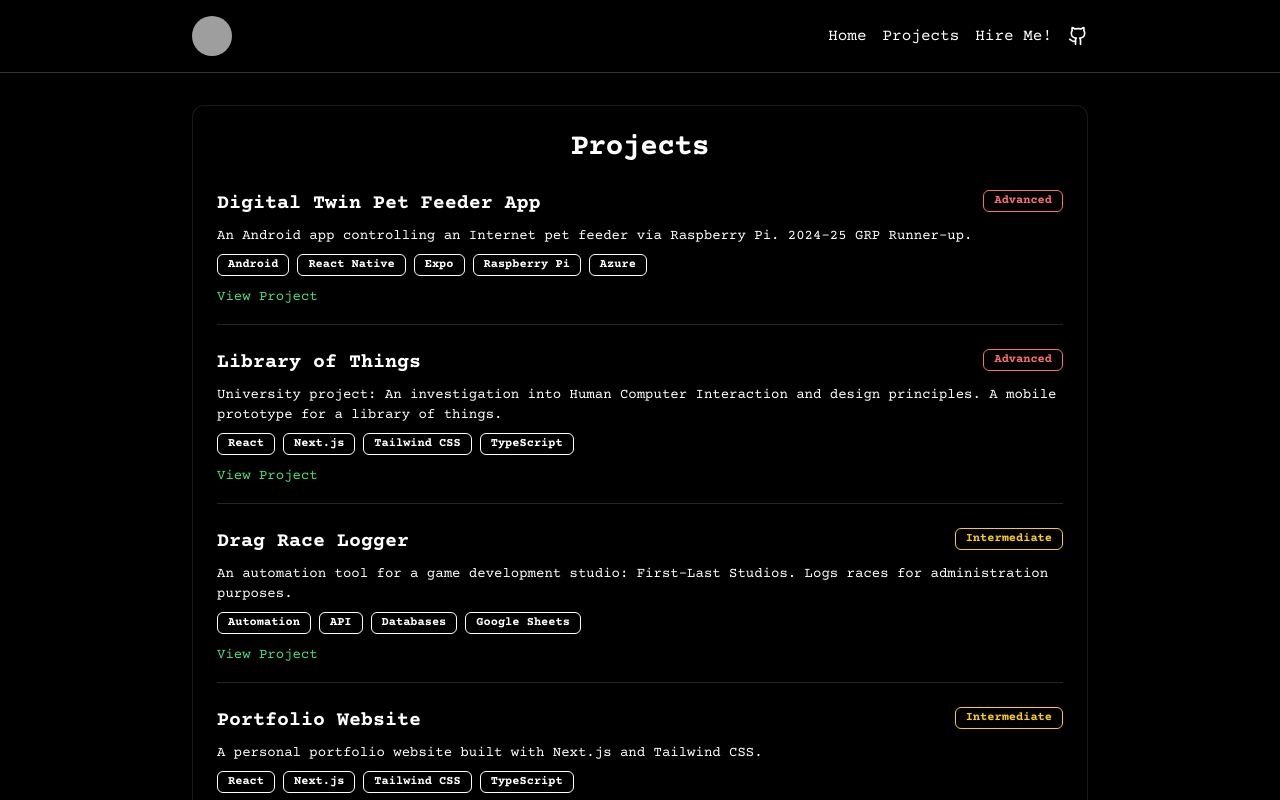
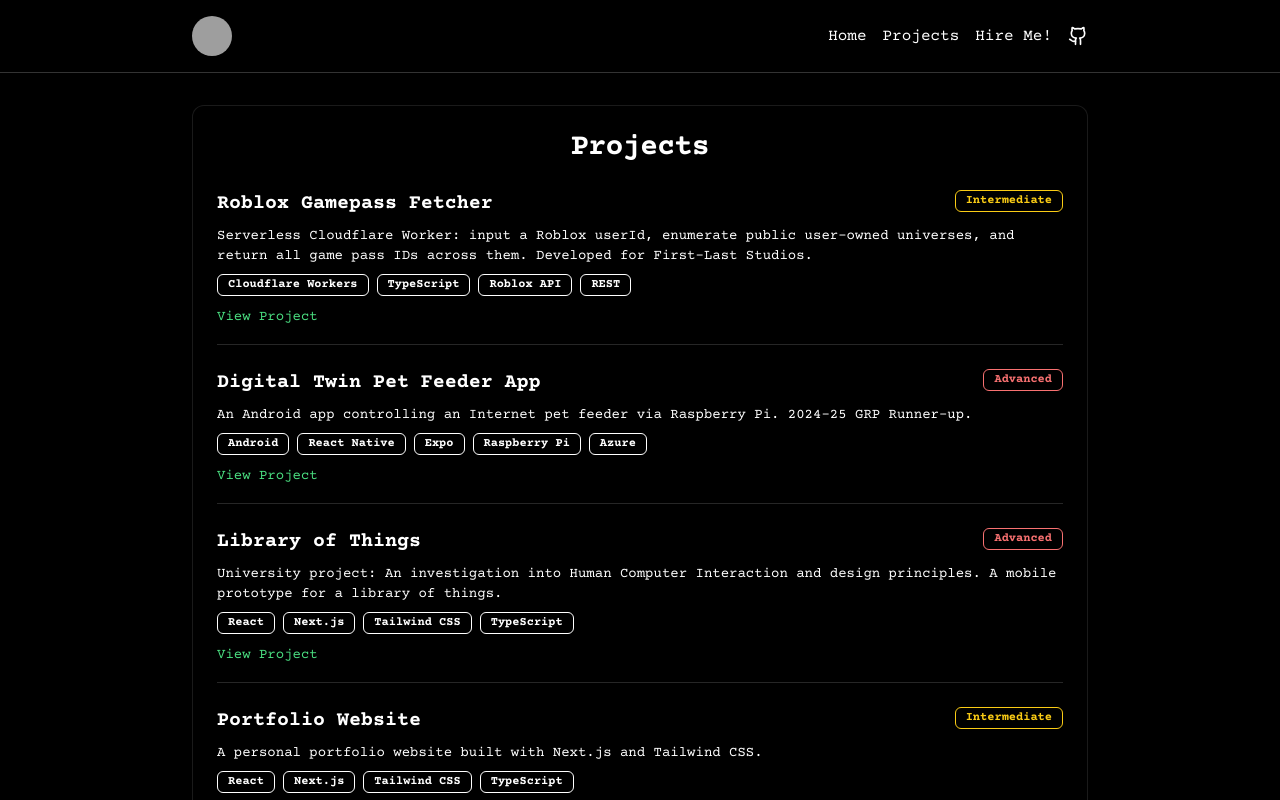
Before and after one commit to markamooti/portfolio, a Next.js app: page /projects in a window 1280 px wide. Shown: the top 800 px of the page. Built offline with nearby package versions, Linux system fonts and the light colour scheme; grey boxes are pictures that could not be loaded.

Commit message:
add roblox proj

```diff
--- a/app/projects/page.tsx
+++ b/app/projects/page.tsx
@@ -4,6 +4,14 @@
 import { Separator } from "@/components/ui/separator";
 
 const projects = [
+  {
+    title: "Roblox Gamepass Fetcher",
+    description:
+      "Serverless Cloudflare Worker: input a Roblox userId, enumerate public user-owned universes, and return all game pass IDs across them. Developed for First-Last Studios.",
+    tags: ["Cloudflare Workers", "TypeScript", "Roblox API", "REST"],
+    link: "#",
+    difficulty: "Intermediate",
+  },
   {
     title: "Digital Twin Pet Feeder App",
     description:
@@ -19,14 +27,6 @@
     tags: ["React", "Next.js", "Tailwind CSS", "TypeScript"],
     link: "https://libraryofthings.markthenorman.com",
     difficulty: "Advanced",
-  },
-  {
-    title: "Drag Race Logger",
-    description:
-      "An automation tool for a game development studio: First-Last Studios. Logs races for administration purposes.",
-    tags: ["Automation", "API", "Databases", "Google Sheets"],
-    link: "#",
-    difficulty: "Intermediate",
   },
   {
     title: "Portfolio Website",
```
